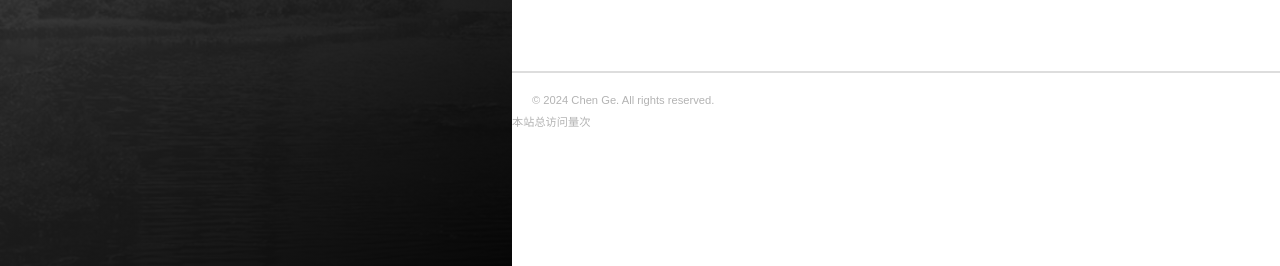
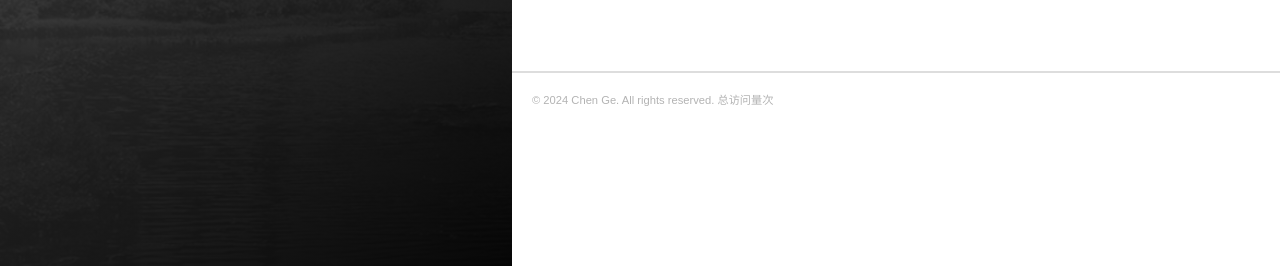
Before and after one commit to fobgeorge/fobgeorge.github.io, a Jekyll site: the page built from index.html, in a window 1280 px wide. Shown: the part 631-897 px from the top of the page. Built offline with Jekyll 4.4.1, drawn with Linux system fonts in a browser that asks for light colours; some web fonts are replaced; the list of posts is cut into pages by our own code; comment, search, counter and statistics services are not loaded.

Commit message:
访问量统计

```diff
--- a/_includes/footer.html
+++ b/_includes/footer.html
@@ -1,6 +1,5 @@
 <footer class="footer">
-  <span class="footer__copyright">&copy; {{ site.time | date: '%Y' }} {{ site.author.name }}. All rights reserved. </span>
-  <span id="busuanzi_container_site_pv">本站总访问量<span id="busuanzi_value_site_pv"></span>次</span>
+  <span class="footer__copyright">&copy; {{ site.time | date: '%Y' }} {{ site.author.name }}. All rights reserved. <span id="busuanzi_container_site_pv">总访问量<span id="busuanzi_value_site_pv"></span>次</span></span>
 </footer>
 <script type="text/javascript" src="https://cdn.jsdelivr.net/npm/jquery@3.3.1/dist/jquery.min.js"></script>
 <script async src="//busuanzi.ibruce.info/busuanzi/2.3/busuanzi.pure.mini.js"></script>
```
